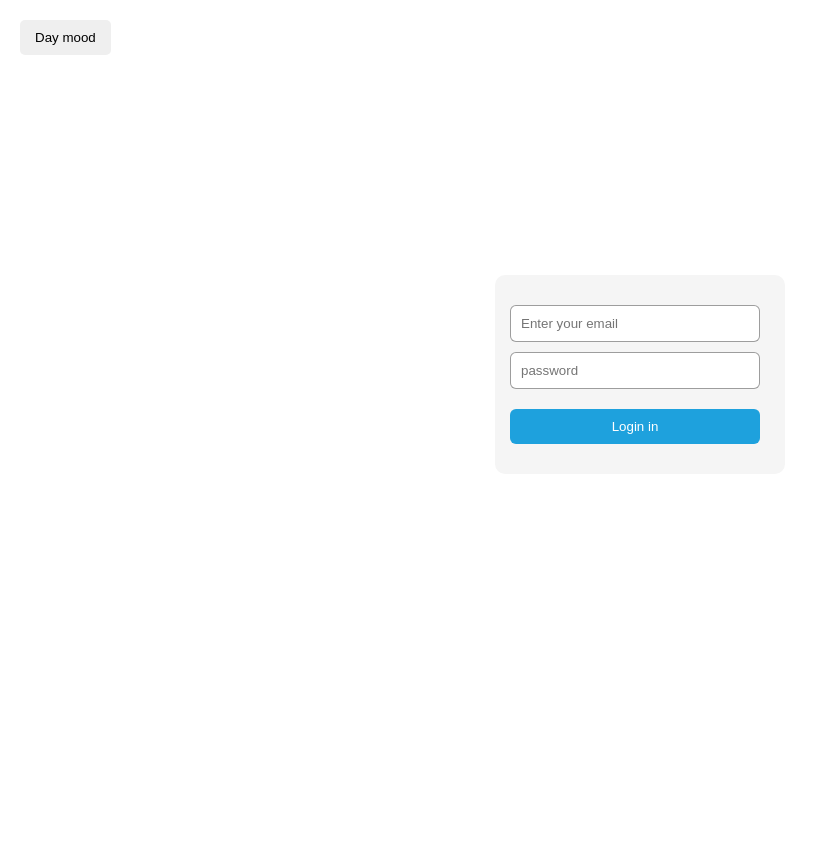
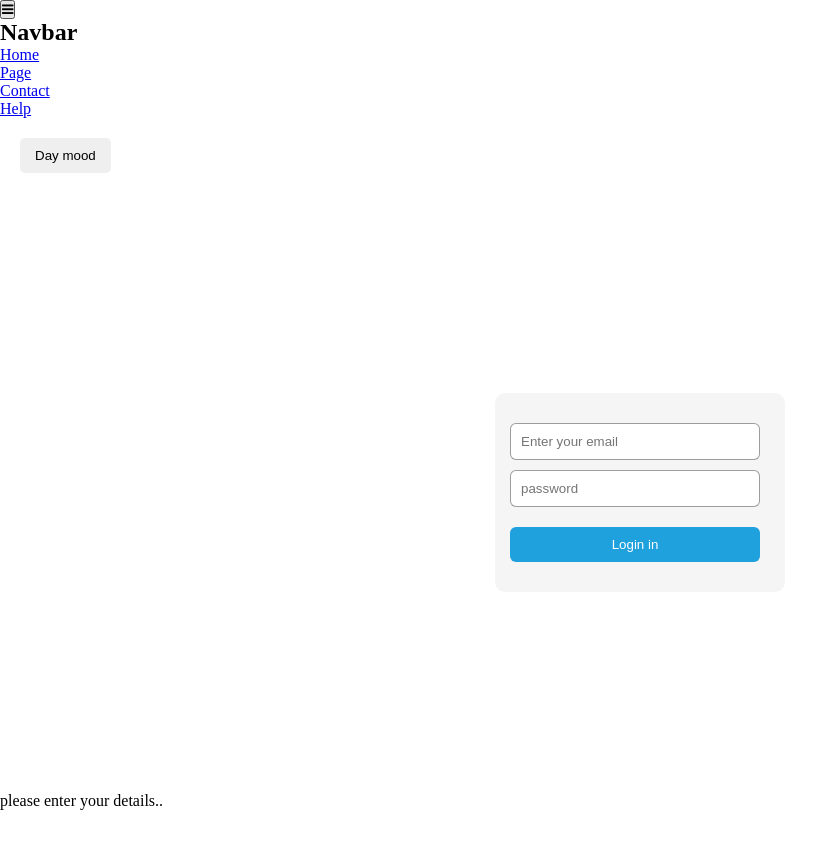
Before and after one commit to sathyaramkumar/basic-level-day-night-mood, a plain HTML site: page index.html in a window 1280 px wide. Shown: the whole page, without its empty margins (0-823 px from the left). Before the commit the page ends 800 px from the top, so only its background shows below. Drawn offline with Linux system fonts and the light colour scheme.

Commit message:
adding navbar

```diff
--- a/index.html
+++ b/index.html
@@ -13,14 +13,42 @@
         <link rel="stylesheet" href="src/css/main.css">
     </head>
     <body>
+
+        <nav class="navbar" id="navbar">
+            <div class="navbar-btn-brand">
+                <button class="navbar-btn" onclick="onClick()"><i class="fa fa-bars" aria-hidden="true"></i></button>
+                <h2 class="navbar-brand">Navbar</h2>
+           </div>
+           <ul class="navbar-nav" id="navbarNav">
+               <li class="nav-item">
+                   <a href="#" class="nav-link">Home</a>
+               </li>
+               <li class="nav-item">
+                    <a href="#" class="nav-link">Page</a>
+               </li>
+               <li class="nav-item">
+                    <a href="#" class="nav-link">Contact</a>
+               </li>
+               <li class="nav-item">
+                    <a href="#" class="nav-link">Help</a>
+               </li>
+           </ul>
+        </nav>
+
+
         <div class="main" id="nightMood">
             <button onclick="nightMood()" class="mood-btn" id="bottonOn">Day mood</button>
+
 
             <form class="form">
                 <input type="email" class="form-email" name="email" placeholder="Enter your email">
                 <input type="password" class="form-password" name="password" placeholder="password">
                 <button type="submit" class="form-btn">Login in</button>
             </form>
+
+            <p class="alert-text">
+                please enter your details..
+            </p>
         </div>
 
         <!-- js link -->
```
